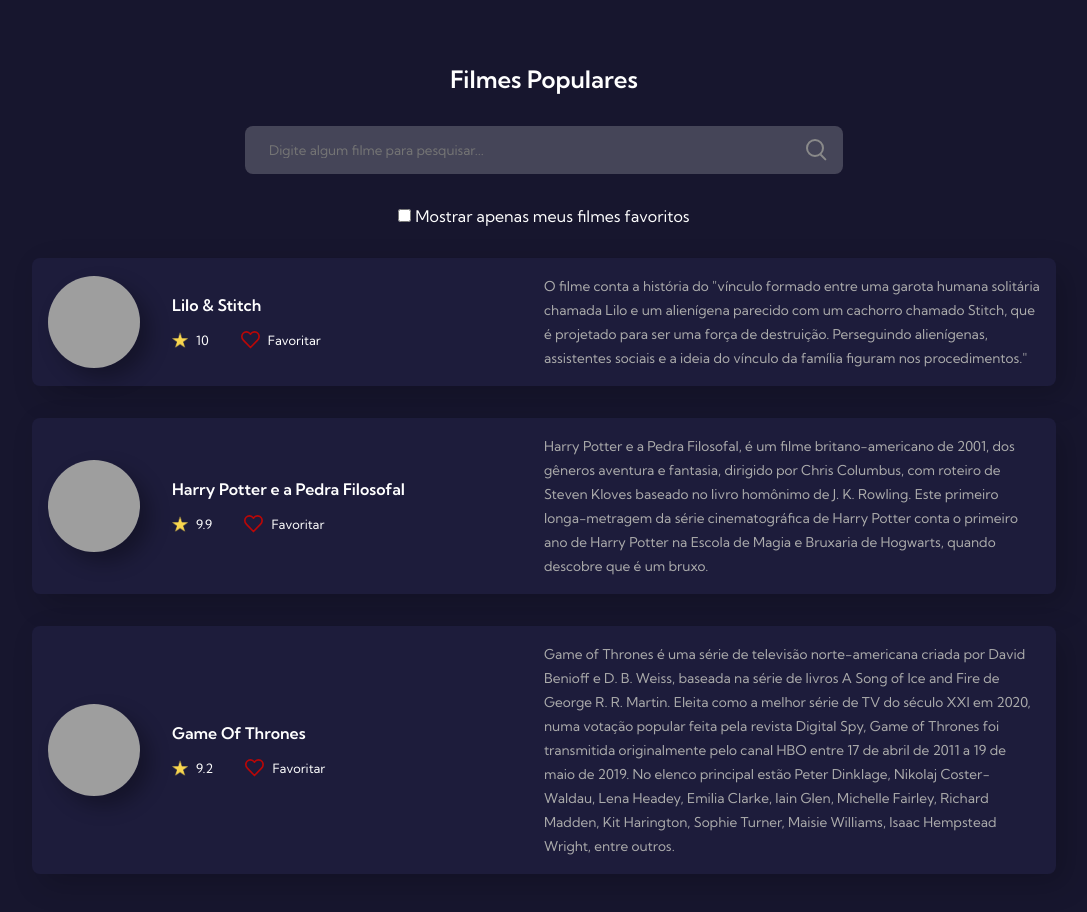
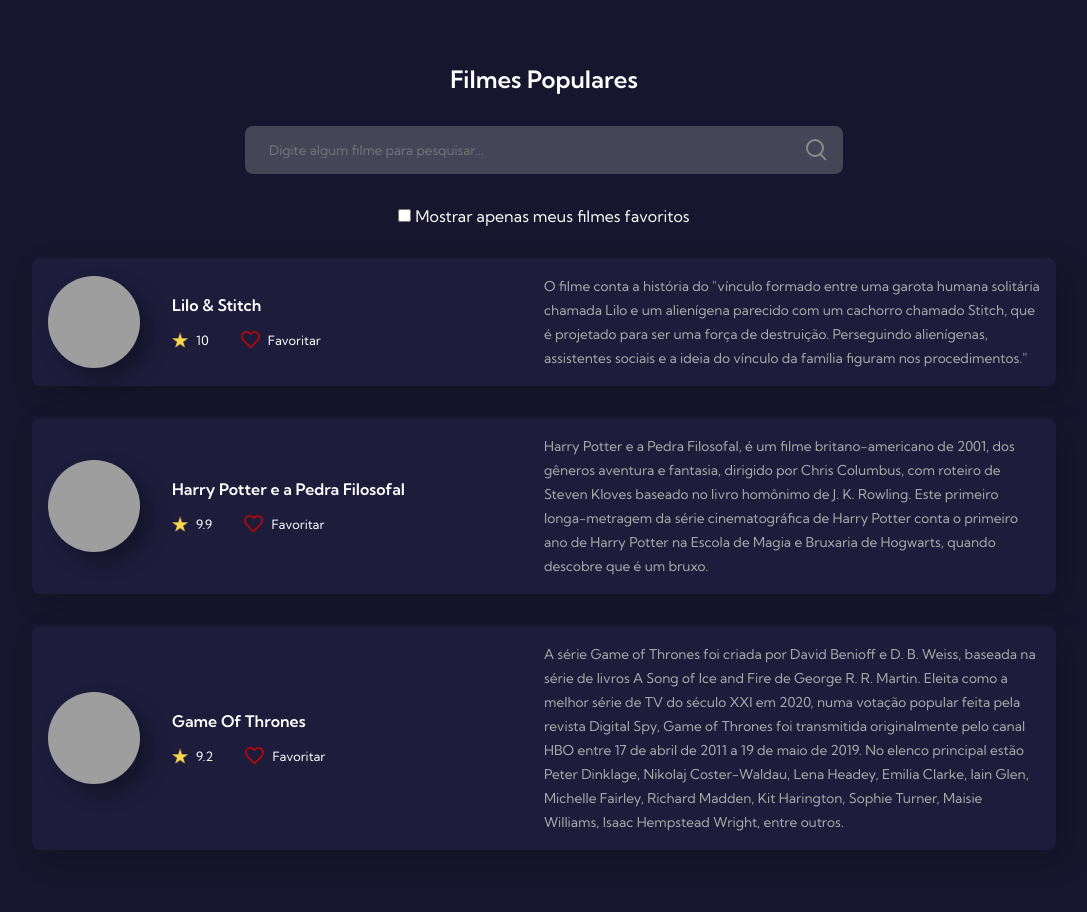
Before and after one commit to nataliamilani/7daysofcode-github, a plain HTML site: page index.html in a window 1280 px wide. Shown: the whole page, without its empty margins (96-1183 px from the left). Drawn offline with Linux system fonts and the light colour scheme; grey boxes are pictures that could not be loaded.

Commit message:
Editando descrição do terceiro filme

```diff
--- a/index.html
+++ b/index.html
@@ -92,7 +92,7 @@
           </div>
         </div>
         <div class="movie-description">
-          <span>Game of Thrones é uma série de televisão norte-americana criada por David Benioff e D. B. Weiss, baseada na série de livros A Song of Ice and Fire de George R. R. Martin. Eleita como a melhor série de TV do século XXI em 2020, numa votação popular feita pela revista Digital Spy, Game of Thrones foi transmitida originalmente pelo canal HBO entre 17 de abril de 2011 a 19 de maio de 2019. No elenco principal estão Peter Dinklage, Nikolaj Coster-Waldau, Lena Headey, Emilia Clarke, Iain Glen, Michelle Fairley, Richard Madden, Kit Harington, Sophie Turner, Maisie Williams, Isaac Hempstead Wright, entre outros.</span>
+          <span>A série Game of Thrones foi criada por David Benioff e D. B. Weiss, baseada na série de livros A Song of Ice and Fire de George R. R. Martin. Eleita como a melhor série de TV do século XXI em 2020, numa votação popular feita pela revista Digital Spy, Game of Thrones foi transmitida originalmente pelo canal HBO entre 17 de abril de 2011 a 19 de maio de 2019. No elenco principal estão Peter Dinklage, Nikolaj Coster-Waldau, Lena Headey, Emilia Clarke, Iain Glen, Michelle Fairley, Richard Madden, Kit Harington, Sophie Turner, Maisie Williams, Isaac Hempstead Wright, entre outros.</span>
         </div>
       </div>
     </div>
```
